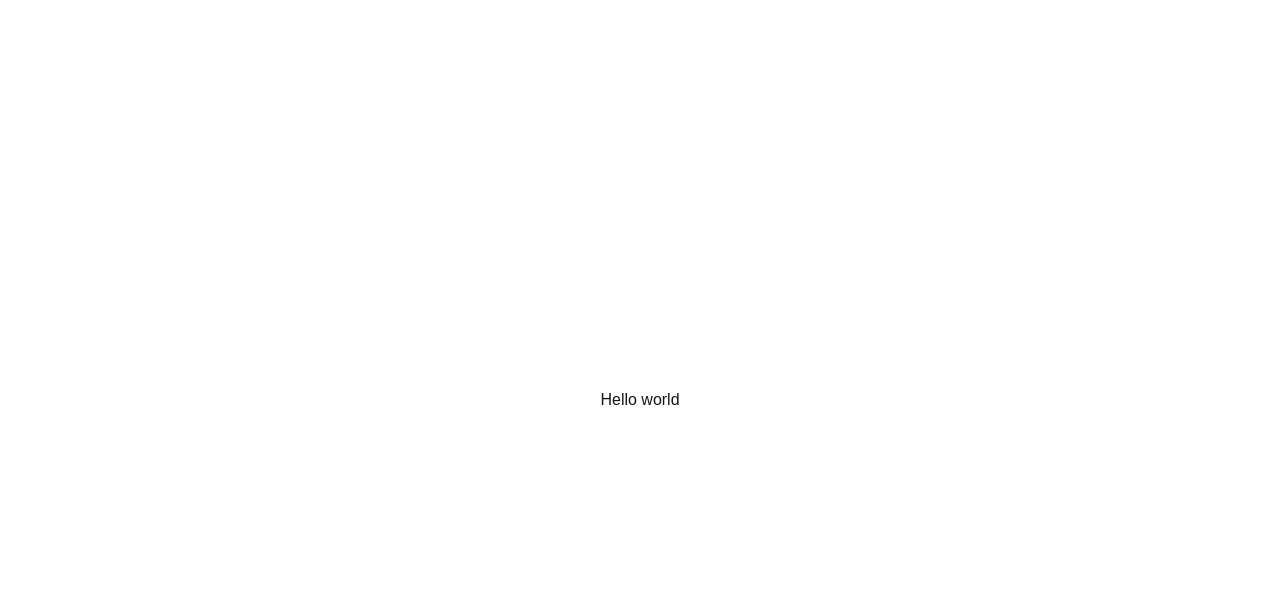
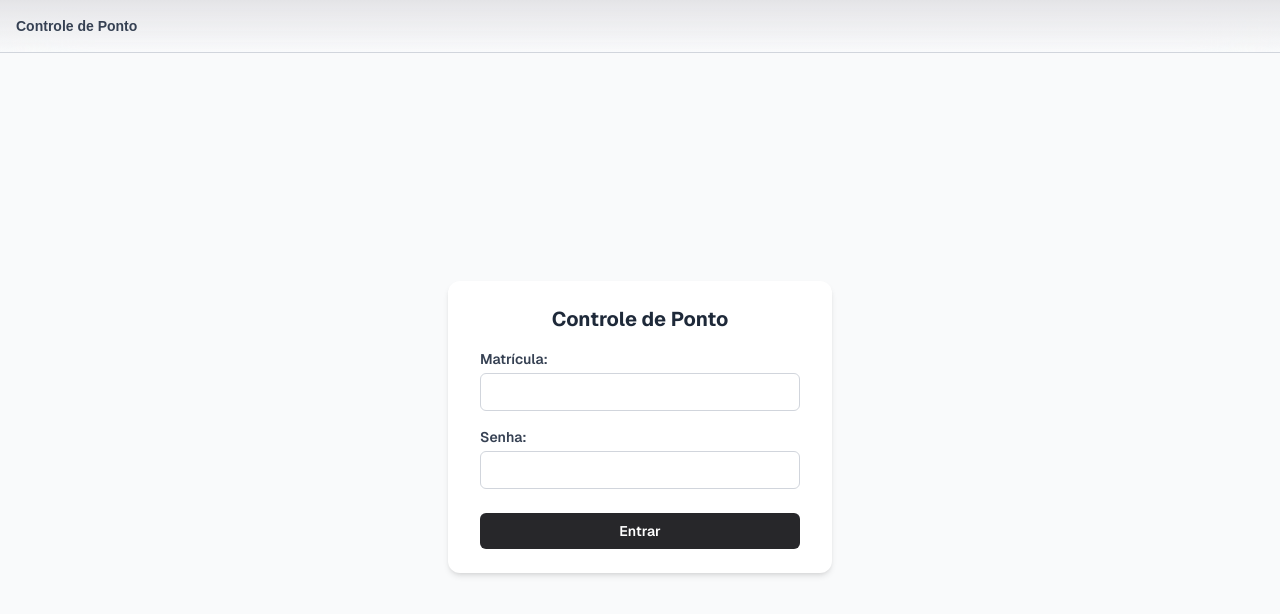
Before and after one commit to EricAugust2006/sistema-ponto, a Next.js app in the folder sistema-ponto/: page / in a window 1280 px wide. Shown: the top 614 px of the page. Built offline with nearby package versions, Linux system fonts and the light colour scheme.

Commit message:
layout main in `app/page.tsx` (#1)

```diff
--- a/sistema-ponto/app/layout.tsx
+++ b/sistema-ponto/app/layout.tsx
@@ -13,8 +13,9 @@ const geistMono = Geist_Mono({
 });
 
 export const metadata: Metadata = {
-  title: "Create Next App",
-  description: "Generated by create next app",
+  title: "Ponto App",
+  description: "Sistema de controle de ponto para funcionários",
+  authors: [{ name: "Eric Rodrigues", url: "https://eric-rodrigues.vercel.app/" }],
 };
 
 export default function RootLayout({
@@ -24,7 +25,7 @@ export default function RootLayout({
 }>) {
   return (
     <html
-      lang="en"
+      lang="pt-BR"
       className={`${geistSans.variable} ${geistMono.variable} h-full antialiased`}
     >
       <body className="min-h-full flex flex-col">{children}</body>
--- a/sistema-ponto/app/page.tsx
+++ b/sistema-ponto/app/page.tsx
@@ -1,9 +1,64 @@
-import Image from "next/image";
+export default function Home() {
 
-export default function Home() {
+
+
   return (
-    <div className="w-full h-screen flex justify-center items-center">
-      <h1>Hello world</h1>
+    <div className="flex min-h-screen flex-col bg-gray-50 dark:bg-zinc-900">
+      <header className="flex w-full items-center justify-between border-b border-gray-300 bg-gradient-to-b from-zinc-200 p-4 backdrop-blur-2xl dark:border-neutral-800 dark:bg-zinc-800/30 dark:from-inherit">
+        <span className="text-sm font-semibold text-gray-700 dark:text-gray-200">
+          Controle de Ponto
+        </span>
+      </header>
+
+      <main className="flex flex-1 flex-col items-center justify-center px-4 py-8 font-sans antialiased">
+        <form
+          action=""
+          className="flex w-full max-w-xs sm:max-w-sm flex-col items-center justify-center gap-4 rounded-xl bg-white px-6 py-6 sm:px-8 shadow-md dark:bg-zinc-800 dark:shadow-none dark:ring-1 dark:ring-zinc-700"
+        >
+          <h1 className="text-lg sm:text-xl font-bold text-gray-800 dark:text-gray-100">
+            Controle de Ponto
+          </h1>
+
+          <div className="flex w-full flex-col gap-4">
+            <div className="flex flex-col gap-1">
+              <label
+                htmlFor="matricula"
+                className="text-sm font-semibold text-gray-700 dark:text-gray-200"
+              >
+                Matrícula:
+              </label>
+              <input
+                type="text"
+                id="matricula"
+                name="matricula"
+                className="rounded-md border border-gray-300 bg-white px-3 py-2 text-sm font-normal text-gray-800 focus:outline-none focus:ring-2 focus:ring-zinc-400 dark:border-zinc-600 dark:bg-zinc-700 dark:text-gray-100 dark:focus:ring-zinc-500"
+              />
+            </div>
+
+            <div className="flex flex-col gap-1">
+              <label
+                htmlFor="senha"
+                className="text-sm font-semibold text-gray-700 dark:text-gray-200"
+              >
+                Senha:
+              </label>
+              <input
+                type="password"
+                id="senha"
+                name="senha"
+                className="rounded-md border border-gray-300 bg-white px-3 py-2 text-sm font-normal text-gray-800 focus:outline-none focus:ring-2 focus:ring-zinc-400 dark:border-zinc-600 dark:bg-zinc-700 dark:text-gray-100 dark:focus:ring-zinc-500"
+              />
+            </div>
+          </div>
+
+          <button
+            type="submit"
+            className="mt-2 w-full rounded-md bg-zinc-800 px-4 py-2 text-sm font-semibold text-white transition-colors hover:bg-zinc-700 dark:bg-zinc-100 dark:text-zinc-900 dark:hover:bg-white"
+          >
+            Entrar
+          </button>
+        </form>
+      </main>
     </div>
   );
 }
--- a/sistema-ponto/package.json
+++ b/sistema-ponto/package.json
@@ -23,6 +23,7 @@
     "dotenv": "^17.4.2",
     "eslint": "^9",
     "eslint-config-next": "16.2.9",
+    "jest": "^30.4.2",
     "tailwindcss": "^4",
     "typescript": "^5"
   }
```
Also changed, not shown: 1 other file (tests, documents, lock files or other folders).
